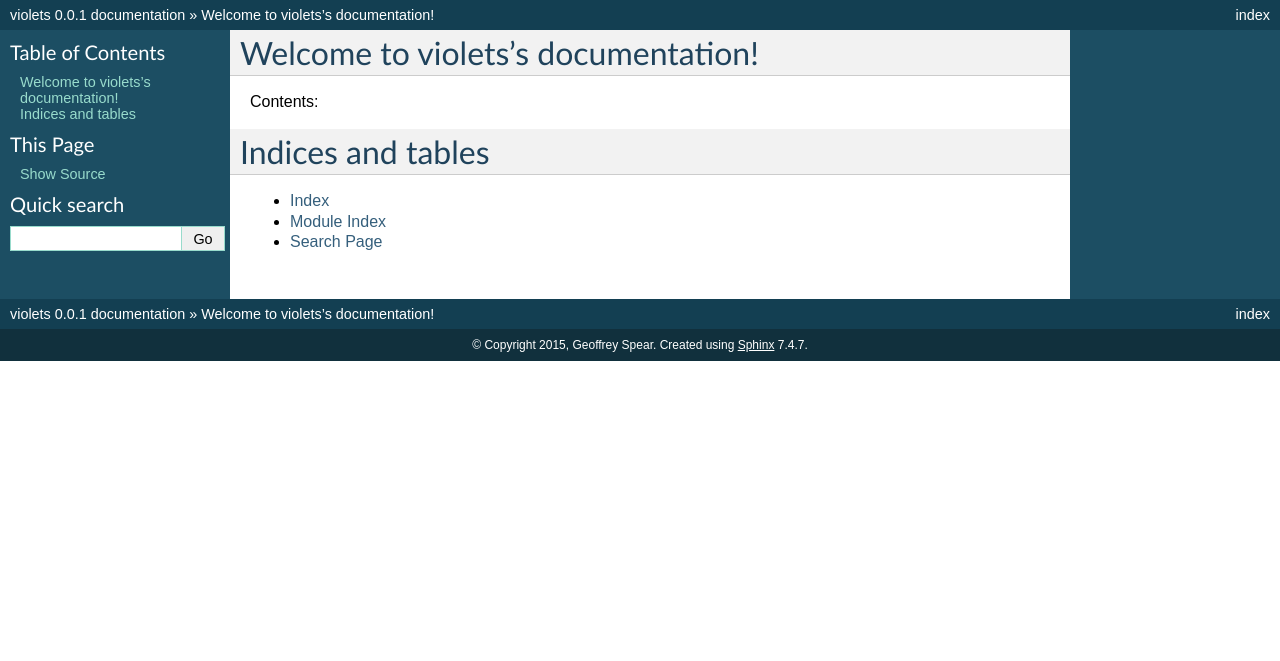
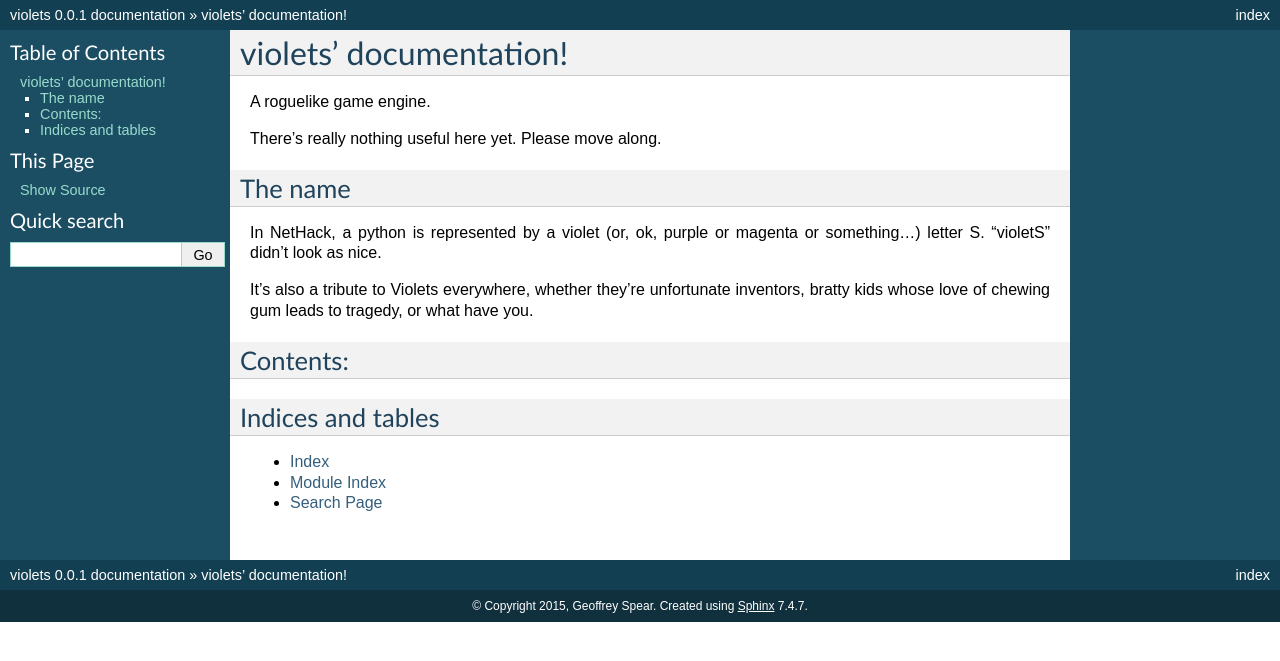
Before and after one commit to Wooble/violets, a Sphinx documentation site: the page built from docs/index.rst, in a window 1280 px wide. Shown: the top 661 px of the page. Built offline with Sphinx 7.4.7, drawn with Linux system fonts in a browser that asks for light colours.

Commit message:
more boring doc stuff

```diff
--- a/README.rst
+++ b/README.rst
@@ -14,3 +12,8 @@ A roguelike game engine
 .. image:: https://readthedocs.org/projects/violets/badge/?version=latest
     :target: http://violets.readthedocs.org/en/latest/?badge=latest
     :alt: Documentation Status
+
+
+A roguelike game engine.
+
+There's really nothing useful here yet. Please move along.
--- a/docs/index.rst
+++ b/docs/index.rst
@@ -3,10 +3,23 @@
    You can adapt this file completely to your liking, but it should at least
    contain the root `toctree` directive.
 
-Welcome to violets's documentation!
-===================================
+violets' documentation!
+-----------------------
+
+.. include:: ../README.rst
+   :start-line: 16
+
+The name
+========
+In NetHack, a python is represented by a violet (or, ok, purple or magenta
+or something...) letter S. "violetS" didn't look as nice.
+
+It's also a tribute to Violets everywhere, whether they're unfortunate
+inventors, bratty kids whose love of chewing gum leads to tragedy, or
+what have you.
 
 Contents:
+=========
 
 .. toctree::
    :maxdepth: 2
```
Also changed, not shown: other parts of README.rst (+0 -2 lines).
